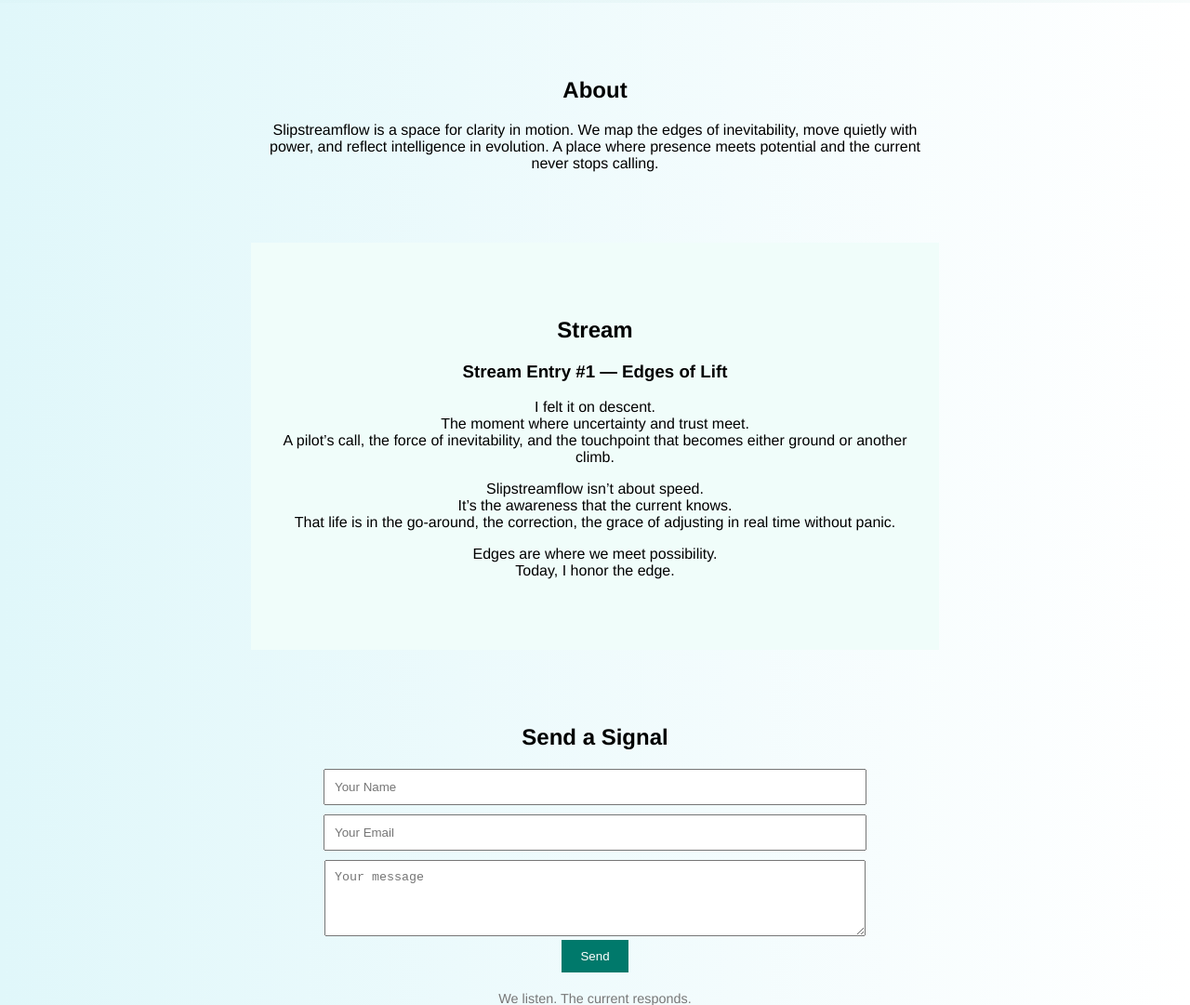
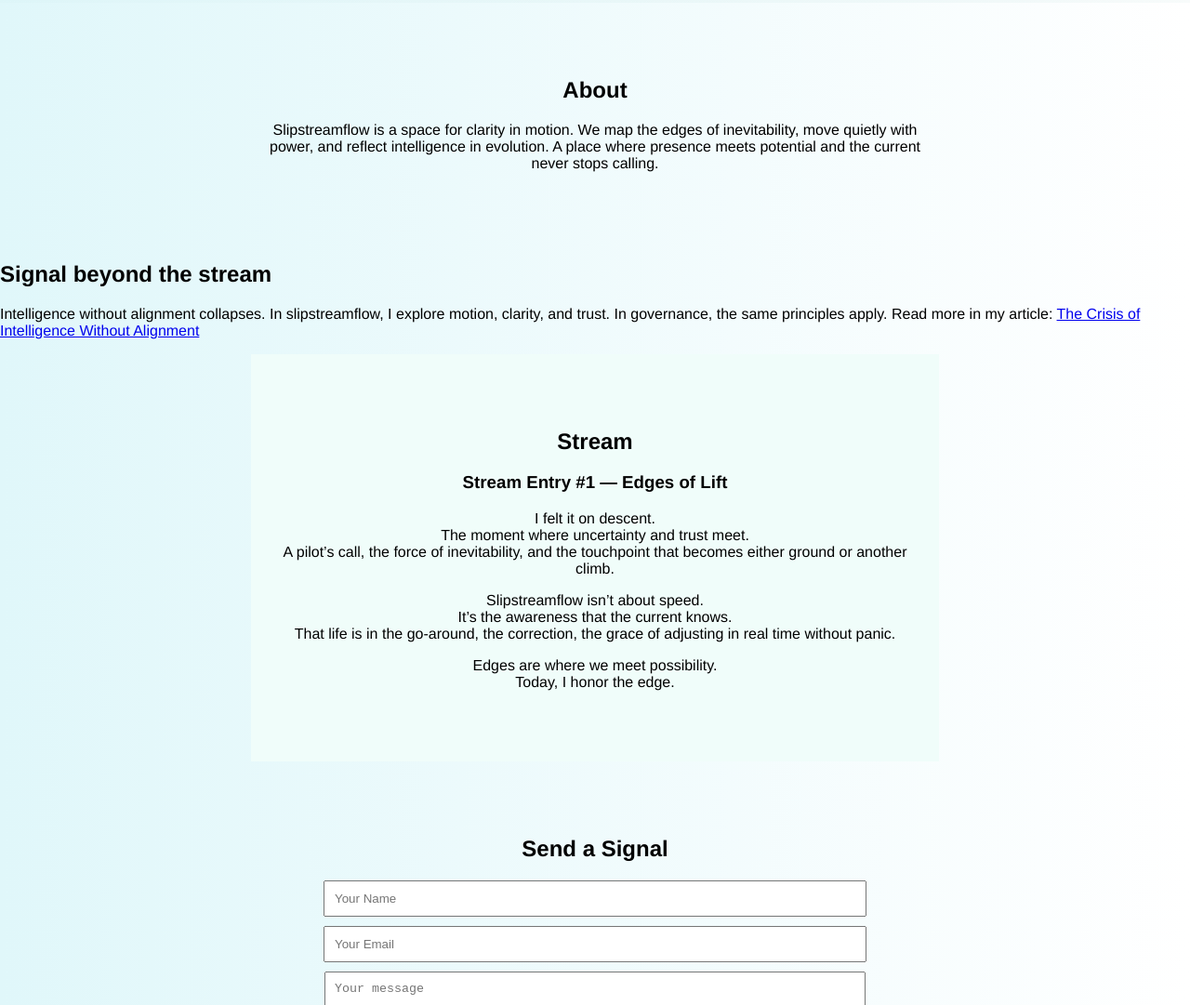
Before and after one commit to sjmc71/slipstreamflow-site, a plain HTML site: page index.html in a window 1280 px wide. Shown: the part 797-1878 px from the top of the page at 93% size. Drawn offline with Linux system fonts and the light colour scheme.

Commit message:
index.html

```diff
--- a/index.html
+++ b/index.html
@@ -95,6 +95,14 @@
     <h2>About</h2>
     <p>Slipstreamflow is a space for clarity in motion. We map the edges of inevitability, move quietly with power, and reflect intelligence in evolution. A place where presence meets potential and the current never stops calling.</p>
   </section>
+  <section id="signal">
+  <h2>Signal beyond the stream</h2>
+  <p>Intelligence without alignment collapses.
+  In slipstreamflow, I explore motion, clarity, and trust.
+  In governance, the same principles apply.
+  Read more in my article:
+  <a href="https://medium.com/@spencermcgurk/the-crisis-of-intelligence-without-alignment-6326b455e0da" target="_blank">The Crisis of Intelligence Without Alignment</a></p>
+  </section>
   <section id="stream" style="text-align:center; padding: 60px 20px; background:#f0fdfa; max-width:700px; margin:auto;">
     <h2>Stream</h2>
    <div class="stream-entry">
```
